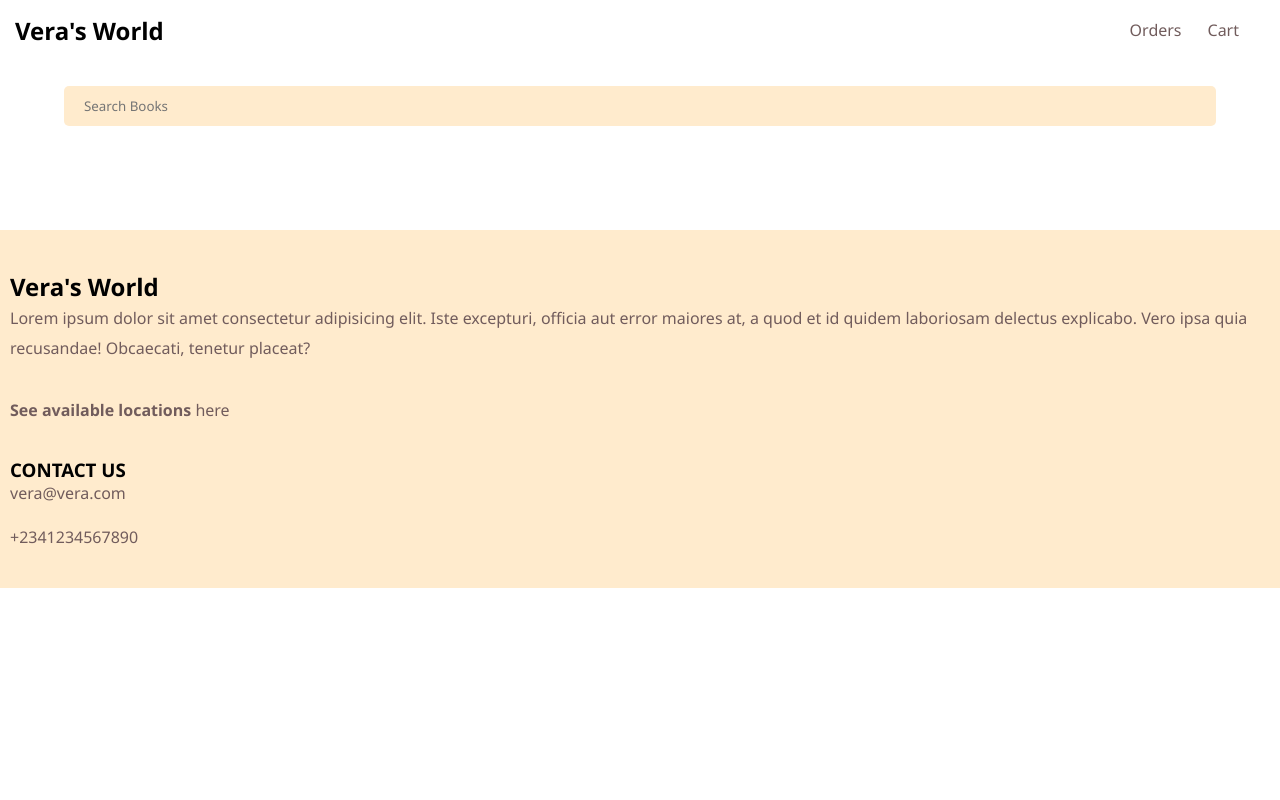
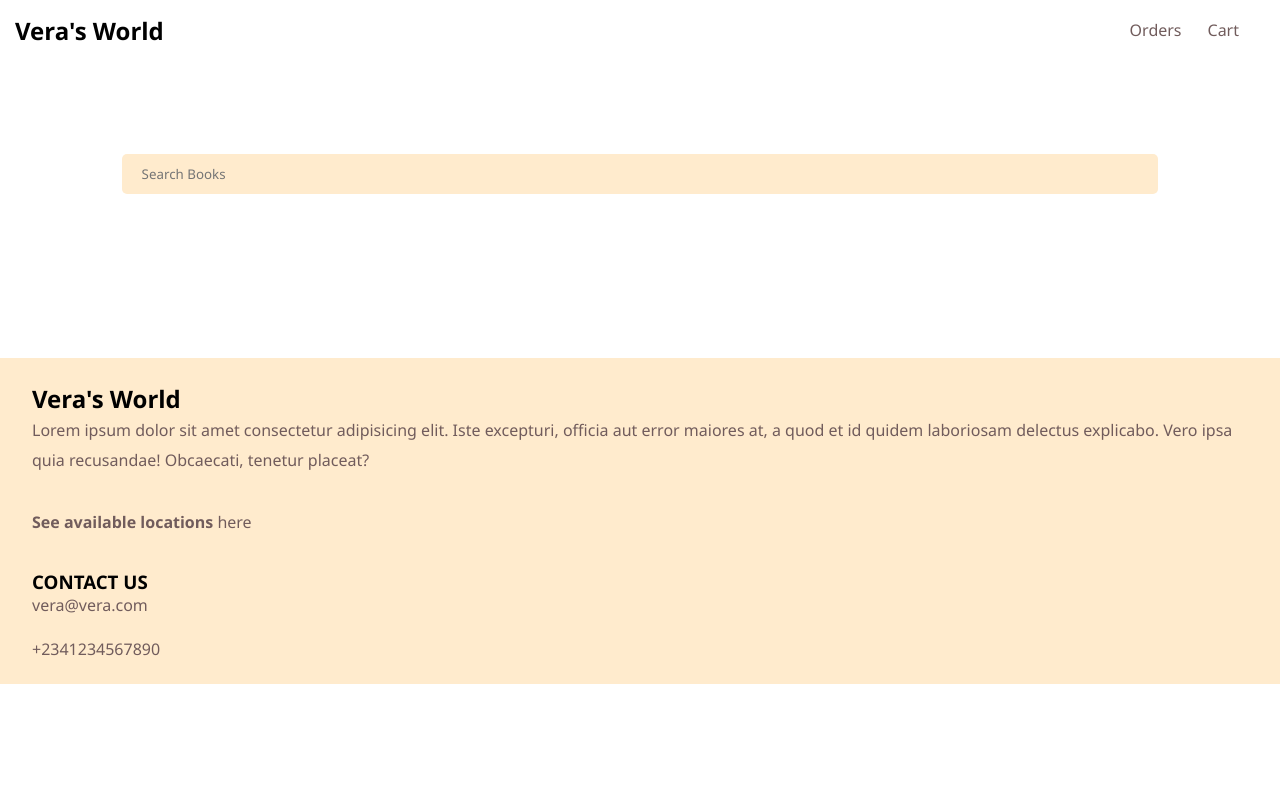
Before and after one commit to Emmo00/book-store, a Flask app: page / in a window 1280 px wide. Run offline with Flask 3, Linux system fonts and the light colour scheme.

Commit message:
A lil formatting

```diff
--- a/app/public/styles/main.css
+++ b/app/public/styles/main.css
@@ -1,3 +1,7 @@
+/********************/
+/*  Initialization  */
+/********************/
+
 * {
   box-sizing: border-box;
   margin: 0;
@@ -14,10 +18,28 @@
   display: none;
 }
 
+.sticky {
+  position: sticky;
+}
+
+.mt-8 {
+  margin-top: 8px;
+}
+
 body {
   width: 100vw;
   min-height: 100vh;
+  overflow-x: hidden;
 }
+
+main {
+  padding: 4rem;
+}
+
+
+/********************/
+/*  Nav and Alerts  */
+/********************/
 
 nav {
   width: 100%;
@@ -29,6 +51,7 @@ nav {
   position: fixed;
   top: 0px;
   backdrop-filter: blur(8px);
+  z-index: 100;
 }
 
 @keyframes alert {
@@ -109,6 +132,29 @@ nav {
   color: white;
 }
 
+
+/********************/
+/*    Pagination    */
+/********************/
+
+.pagination {
+  padding: 42px 0;
+  display: flex;
+  align-items: center;
+  justify-content: center;
+  gap: 20px;
+}
+
+.pagination button {
+  width: 100px;
+  height: 40px;
+}
+
+
+/********************/
+/*   Search input   */
+/********************/
+
 .search {
   width: 100%;
   height: 80px;
@@ -132,12 +178,21 @@ nav {
   max-height: 50vh;
   background-color: white;
   border: 2px solid blanchedalmond;
+  border-radius: 10px;
   padding: 1rem 2rem 1rem 2rem;
   z-index: 50;
   box-shadow: 3px 5px 20px gray;
-  /* Adding space below for clean layout */
-  /* margin-bottom: 2rem; */
 }
+
+.search_box .container {
+  display: flex;
+  flex-direction: column;
+  gap: 0.7rem;
+}
+
+/********************/
+/*      Books       */
+/********************/
 
 .books {
   width: 100%;
@@ -184,22 +239,14 @@ button {
   height: 30px;
 }
 
-.pagination {
-  padding: 42px 0;
-  display: flex;
-  align-items: center;
-  justify-content: center;
-  gap: 20px;
-}
+/********************/
+/*      Footer      */
+/********************/
 
-.pagination button {
-  width: 100px;
-  height: 40px;
-}
 
 footer {
   background-color: blanchedalmond;
-  padding: 40px 10px;
+  padding: 1.5rem 2rem;
 }
 
 footer p {
@@ -221,6 +268,11 @@ a:hover {
   border-radius: 5px;
 }
 
+
+/********************/
+/*    Dash Cards    */
+/********************/
+
 .dash-cards {
   display: flex;
   flex-wrap: wrap;
@@ -232,6 +284,10 @@ a:hover {
   margin: 8px;
   padding: 20px;
 }
+
+/*********************/
+/* Login and Loaders */
+/*********************/
 
 .login-btn {
   color: white;
--- a/app/templates/index.html
+++ b/app/templates/index.html
@@ -3,7 +3,7 @@
 {% block content %}
 <form class="search" action="/" method="POST">
   <input
-    class="br-5"
+    class="br-5 sticky mt-8"
     type="search"
     name="search"
     id="search"
```
